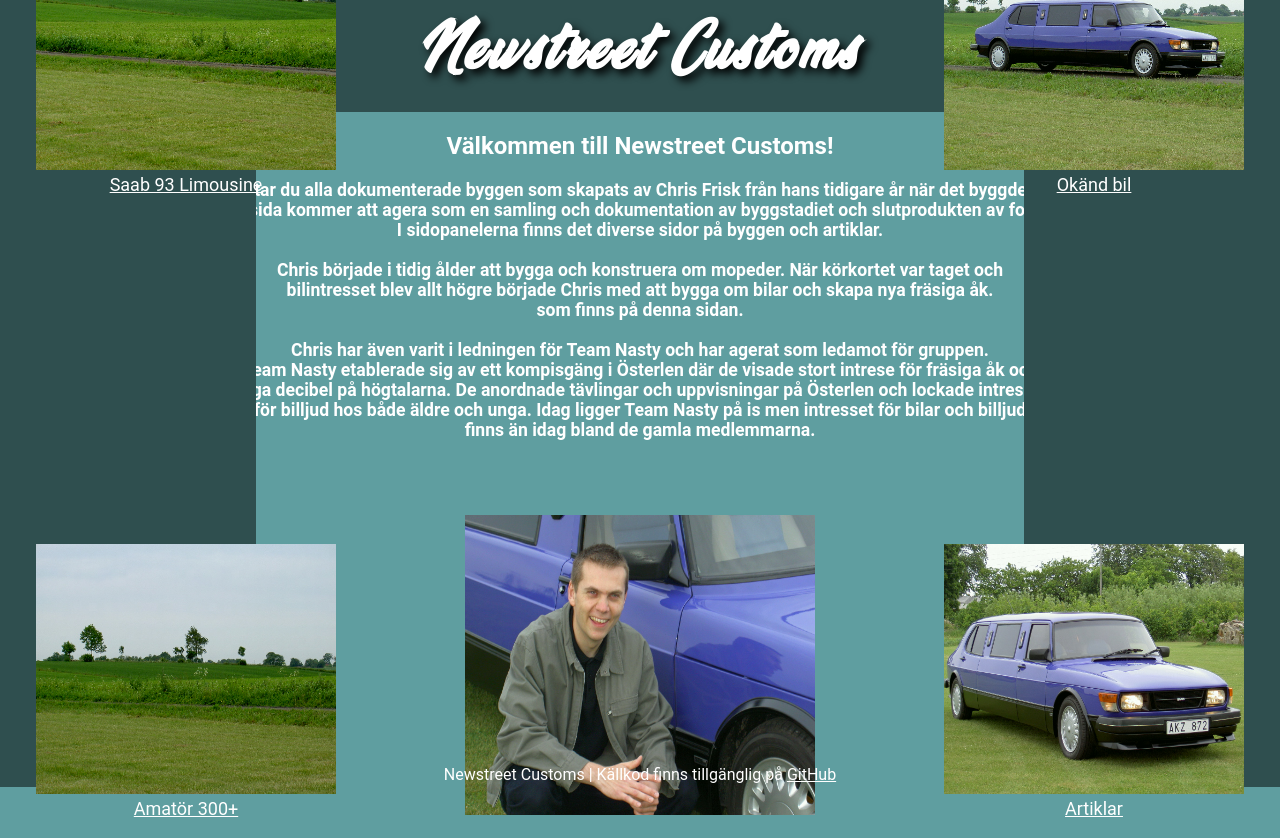
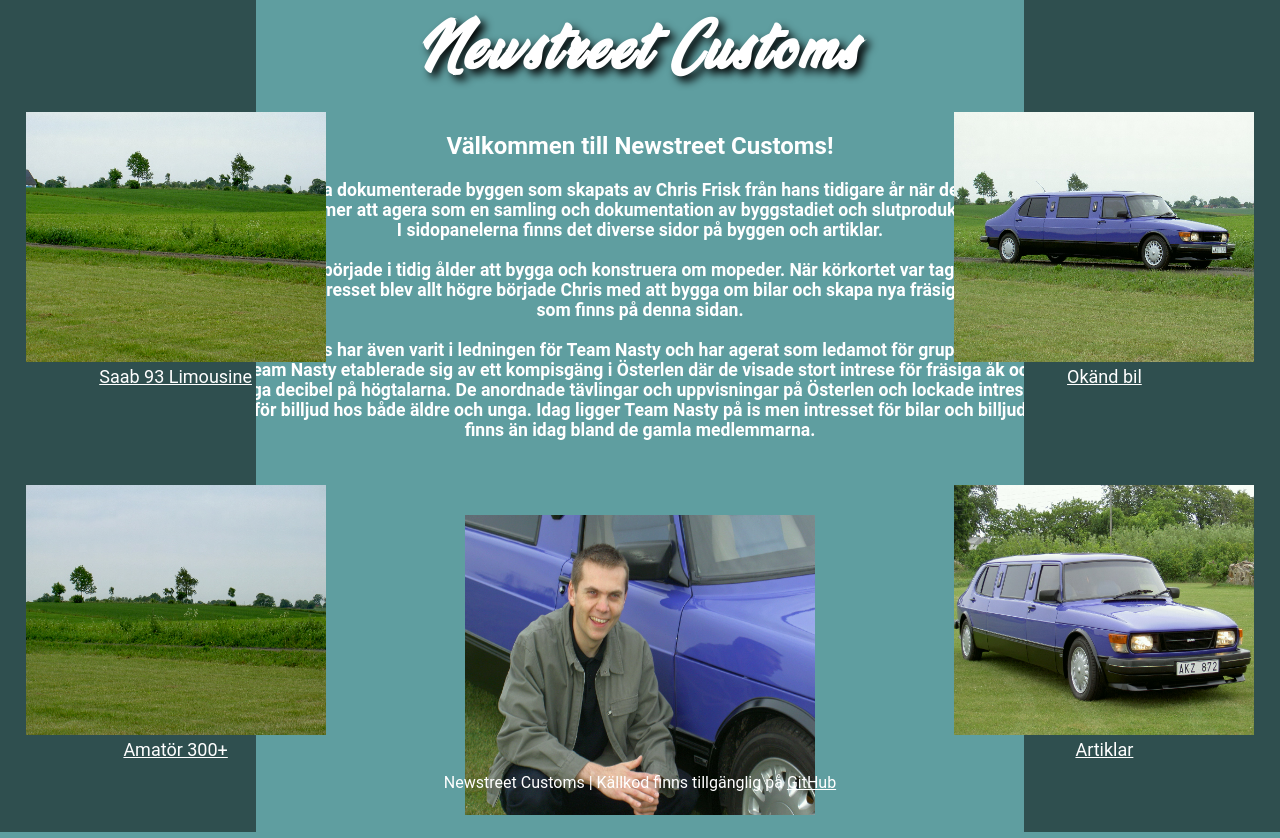
Before and after one commit to Stronkness/newstreet-customs, a React (Create React App) app: page / in a window 1280 px wide. Built offline with nearby package versions, Linux system fonts and the light colour scheme.

Commit message:
Change CSS for startpage
Chaged all px,rem and em which is not text-based to percentage or vw to
fully support possible scalability

```diff
--- a/src/css/App.css
+++ b/src/css/App.css
@@ -1,7 +1,9 @@
 html, body, #root {
     background-color: cadetblue;
-    padding: 0rem;
-    margin: 0rem;
+    padding: 0%;
+    margin: 0%;
+    height: 100%;
+    width: 100%;
 }
 
 a {
--- a/src/css/BlackBarPanel.css
+++ b/src/css/BlackBarPanel.css
@@ -2,14 +2,14 @@
     background-color: darkslategray;
     width: 20%;
     position: absolute;
-    height: 84.3%;
+    height: 90%;
 
 }
 
 .left-panel {
-    left: 0rem;
+    left: 0%;
 }
 
 .right-panel {
-    right: 0rem;
+    right: 0%;
 }
--- a/src/css/Footer.css
+++ b/src/css/Footer.css
@@ -5,6 +5,6 @@ body {
 .footer {
     text-align: center;
     position: absolute;
-    bottom: 1rem;
+    bottom: 1%;
     width: 100%;
 }
--- a/src/css/Header.css
+++ b/src/css/Header.css
@@ -1,9 +1,7 @@
 .header {
     position: sticky;
-    width: 100%;
-    background-color: darkslategray
-/*     border-left: 23.3rem solid darkslategray;
-    border-right: 23.3rem solid darkslategray; */
+    border-left: 20vw solid darkslategray;
+    border-right: 20vw solid darkslategray;
 }
 
 .text {
--- a/src/css/StartPagePanelCars.css
+++ b/src/css/StartPagePanelCars.css
@@ -4,19 +4,19 @@
 }
 
 .topcar {
-    bottom: 37rem;
+    top: 0%;
     position: absolute;
 }
 
 .left {
-    left: 2.25rem;
+    left: 10%;
 }
 
 .right {
-    right: 2.25rem;
+    right: 10%;
 }
 
 .bottomcar {
-    top: 27rem;
+    bottom: 10%;
     position: absolute;
 }
```
